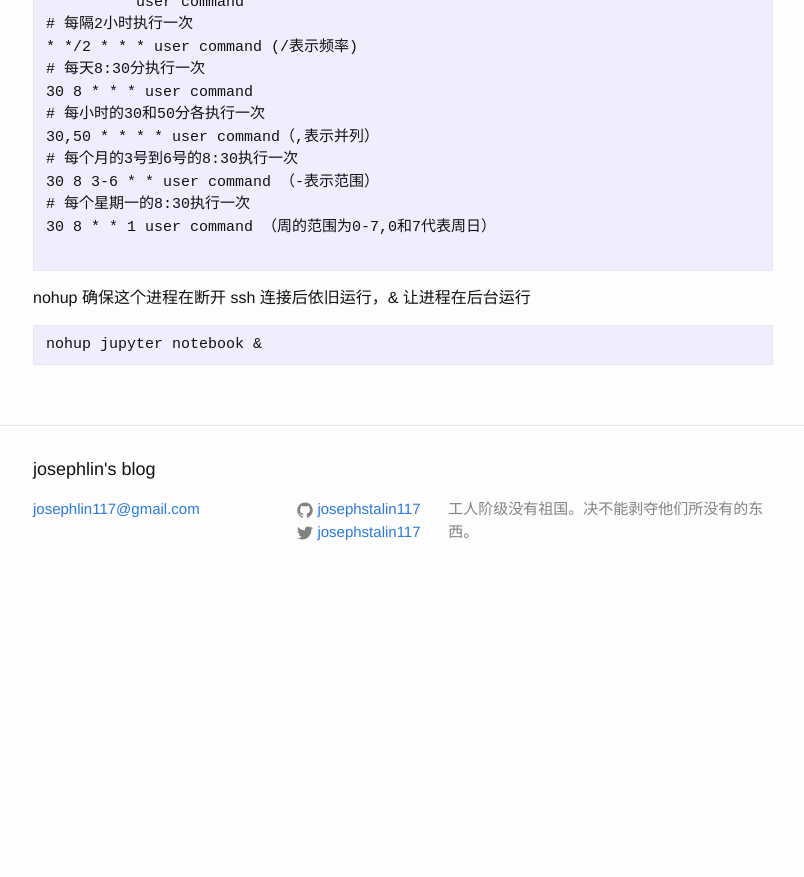
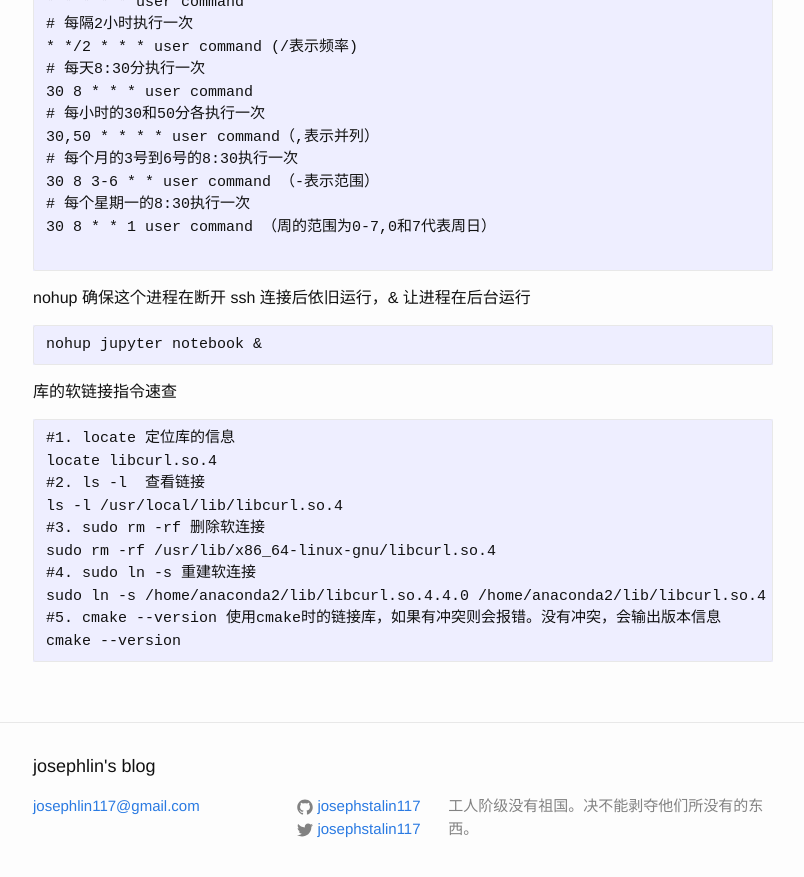
Before and after one commit to josephstalin117/josephstalin117.github.io, a Jekyll site: the page built from _posts/2016-04-04-linux.markdown, in a window 1280 px wide and 900 px high, scrolled down 2727 px. Shown: the top 877 px of the window, without its empty margins (237-1041 px from the left). Built offline with Jekyll 4.4.1, drawn with Linux system fonts in a browser that asks for light colours; before the commit the page ends 3330 px from its top, so only the background shows below that.

Commit message:
add link

````diff
--- a/_posts/2016-04-04-linux.markdown
+++ b/_posts/2016-04-04-linux.markdown
@@ -148,3 +148,17 @@
 ```
 nohup jupyter notebook &
 ```
+
+库的软链接指令速查
+```
+#1. locate 定位库的信息
+locate libcurl.so.4
+#2. ls -l  查看链接
+ls -l /usr/local/lib/libcurl.so.4
+#3. sudo rm -rf 删除软连接
+sudo rm -rf /usr/lib/x86_64-linux-gnu/libcurl.so.4
+#4. sudo ln -s 重建软连接
+sudo ln -s /home/anaconda2/lib/libcurl.so.4.4.0 /home/anaconda2/lib/libcurl.so.4
+#5. cmake --version 使用cmake时的链接库，如果有冲突则会报错。没有冲突，会输出版本信息
+cmake --version
+```
````
